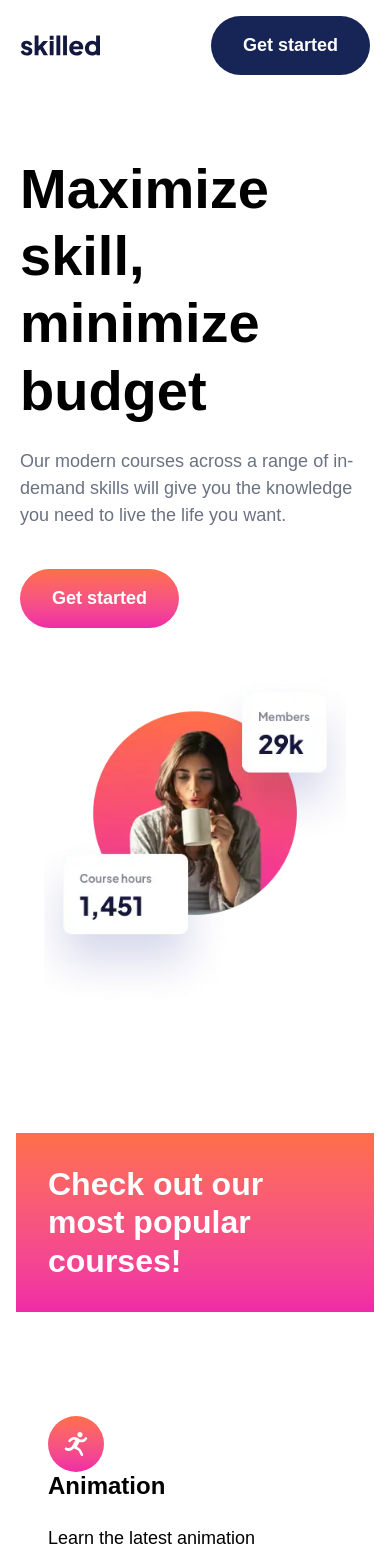
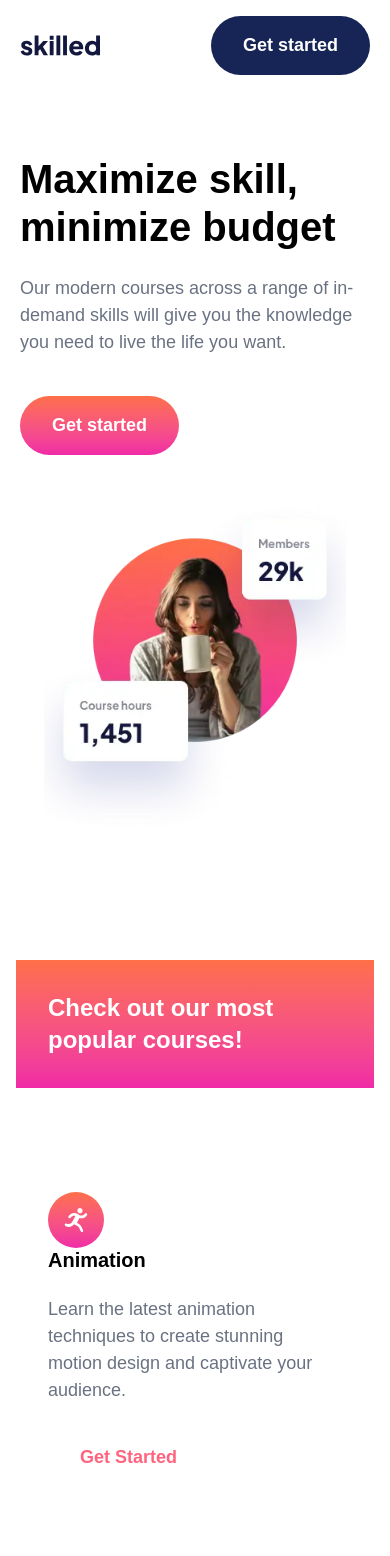
Before and after one commit to anet-eny/skilled-landing-page, a React (Vite) app: page / in a window 390 px wide. Shown: the top 1556 px of the page. Built offline with nearby package versions, Linux system fonts and the light colour scheme.

Commit message:
Update typography styles

```diff
--- a/src/components/CourseCard.jsx
+++ b/src/components/CourseCard.jsx
@@ -6,9 +6,9 @@ export default function CourseCard({ icon, title, description }) {
       <div className="w-14 h-14 rounded-full bg-gradient-to-b from-gradient1-start to-gradient1-end flex items-center justify-center">
         {icon}
       </div>
-      <h3 className="text-preset-4">{title}</h3>
-      <p className="text-preset-5 my-6">{description}</p>
-      <Button />
+      <h3 className="text-preset-4 lg:text-2xl">{title}</h3>
+      <p className="text-preset-5 text-gray-500 my-6">{description}</p>
+      <Button>Get Started</Button>
     </div>
   );
 }
--- a/src/components/Hero.jsx
+++ b/src/components/Hero.jsx
@@ -10,7 +10,9 @@ export default function Hero() {
   return (
     <section className="px-5 py-16 md:px-11 lg:px-20 flex flex-col md:flex-row gap-12 md:gap-6 lg:gap-8">
       <div className="flex-1">
-        <h1 className="text-preset-1 mb-6">Maximize skill, minimize budget</h1>
+        <h1 className="text-preset-2 lg:text-preset-1 mb-6">
+          Maximize skill, minimize budget
+        </h1>
         <p className="text-preset-5 text-gray-500 mb-10">
           Our modern courses across a range of in-demand skills will give you
           the knowledge you need to live the life you want.
--- a/src/components/HighlightCard.jsx
+++ b/src/components/HighlightCard.jsx
@@ -1,7 +1,7 @@
 export default function HighlightCard() {
   return (
     <div className="w-full p-8 bg-gradient-to-b from-gradient1-start to-gradient1-end">
-      <h2 className="text-white text-preset-3">
+      <h2 className="text-white text-preset-4 text-2xl lg:text-preset-3">
         Check out our most popular courses!
       </h2>
     </div>
--- a/src/components/icons/PhotographyIcon.jsx
+++ b/src/components/icons/PhotographyIcon.jsx
@@ -14,18 +14,3 @@ export default function PhotographyIcon({ className }) {
     </svg>
   );
 }
-
-<svg
-  width="20"
-  height="18"
-  viewBox="0 0 20 18"
-  fill="none"
-  xmlns="http://www.w3.org/2000/svg"
->
-  <path
-    fill-rule="evenodd"
-    clip-rule="evenodd"
-    d="M7 0L5.17 2H2C0.9 2 0 2.9 0 4V16C0 17.1 0.9 18 2 18H18C19.1 18 20 17.1 20 16V4C20 2.9 19.1 2 18 2H14.83L13 0H7ZM13.2 10C13.2 11.7673 11.7673 13.2 10 13.2C8.23269 13.2 6.8 11.7673 6.8 10C6.8 8.23269 8.23269 6.8 10 6.8C11.7673 6.8 13.2 8.23269 13.2 10ZM5 10C5 12.76 7.24 15 10 15C12.76 15 15 12.76 15 10C15 7.24 12.76 5 10 5C7.24 5 5 7.24 5 10Z"
-    fill="white"
-  />
-</svg>;
--- a/src/styles/index.css
+++ b/src/styles/index.css
@@ -27,7 +27,7 @@
   --text-preset-3--line-height: 1.2;
   --text-preset-3--font-weight: 800;
 
-  --text-preset-4: 1.5rem; /* 24px */
+  --text-preset-4: 1.25rem; /* 20px */
   --text-preset-4--line-height: 1.2;
   --text-preset-4--font-weight: 800;
 
```
